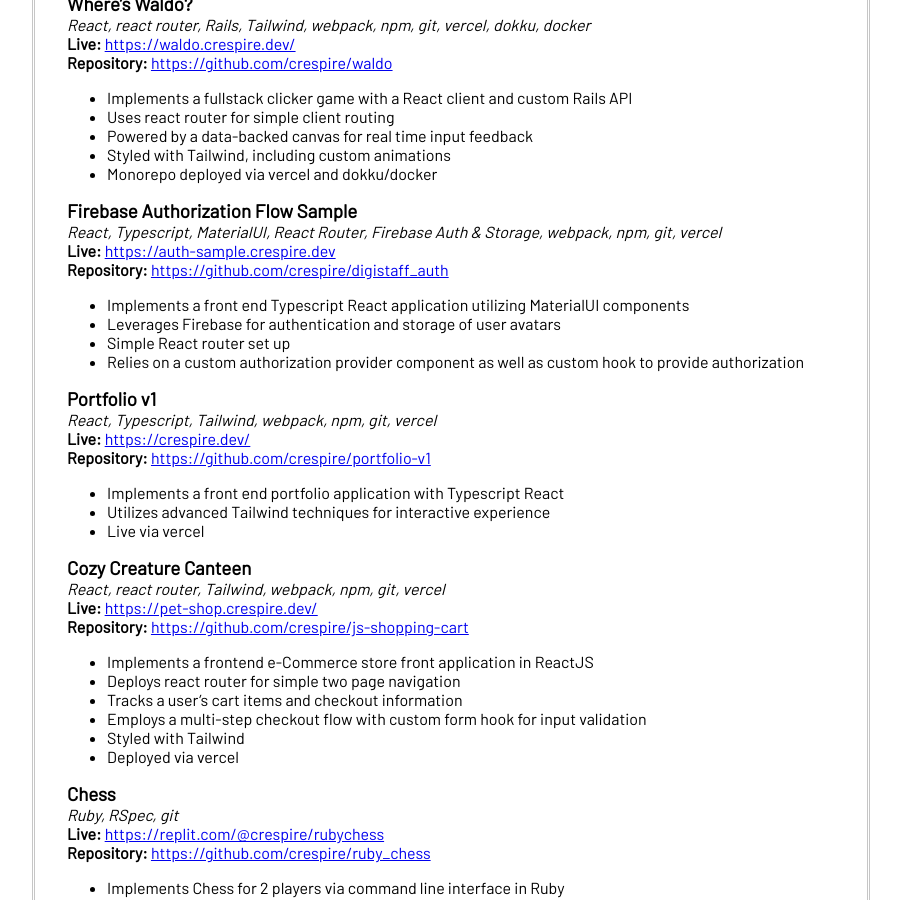
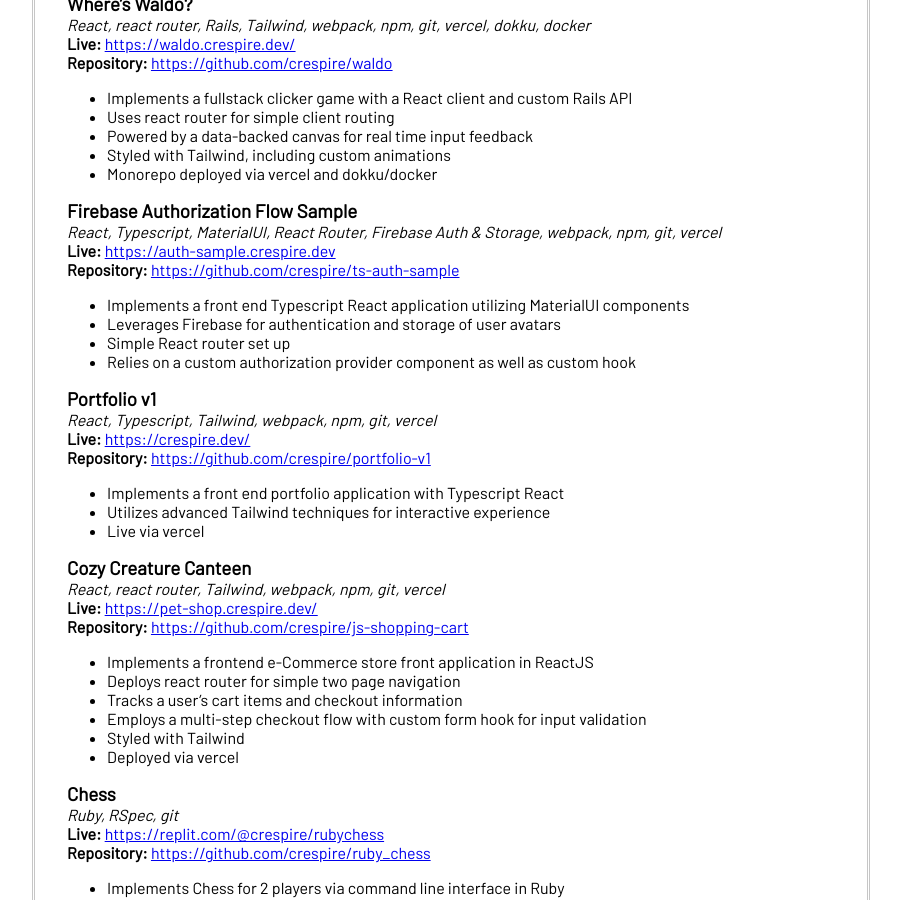
Before and after one commit to crespire/crespire, a Jekyll site: the page built from resume.md, in a window 1280 px wide and 900 px high, scrolled down 870 px. Shown: the whole window, without its empty margins (189-1090 px from the left). Built offline with Jekyll 4.4.1, drawn with Linux system fonts in a browser that asks for light colours; our own code applies the rules of GitHub Pages for plain Markdown files.

Commit message:
update: rename auth app

```diff
--- a/resume.md
+++ b/resume.md
@@ -47,11 +47,11 @@ _React, react router, Rails, Tailwind, webpack, npm, git, vercel, dokku, docker_
 ### Firebase Authorization Flow Sample
 _React, Typescript, MaterialUI, React Router, Firebase Auth & Storage, webpack, npm, git, vercel_
 **Live:** [https://auth-sample.crespire.dev](https://auth-sample.crespire.dev/)
-**Repository:** [https://github.com/crespire/digistaff_auth](https://github.com/crespire/digistaff_auth/tree/refactor/authcontext)
+**Repository:** [https://github.com/crespire/ts-auth-sample](https://github.com/crespire/ts-auth-sample)
 * Implements a front end Typescript React application utilizing MaterialUI components
 * Leverages Firebase for authentication and storage of user avatars
 * Simple React router set up
-* Relies on a custom authorization provider component as well as custom hook to provide authorization
+* Relies on a custom authorization provider component as well as custom hook
 
 ### Portfolio v1
 _React, Typescript, Tailwind, webpack, npm, git, vercel_
```
